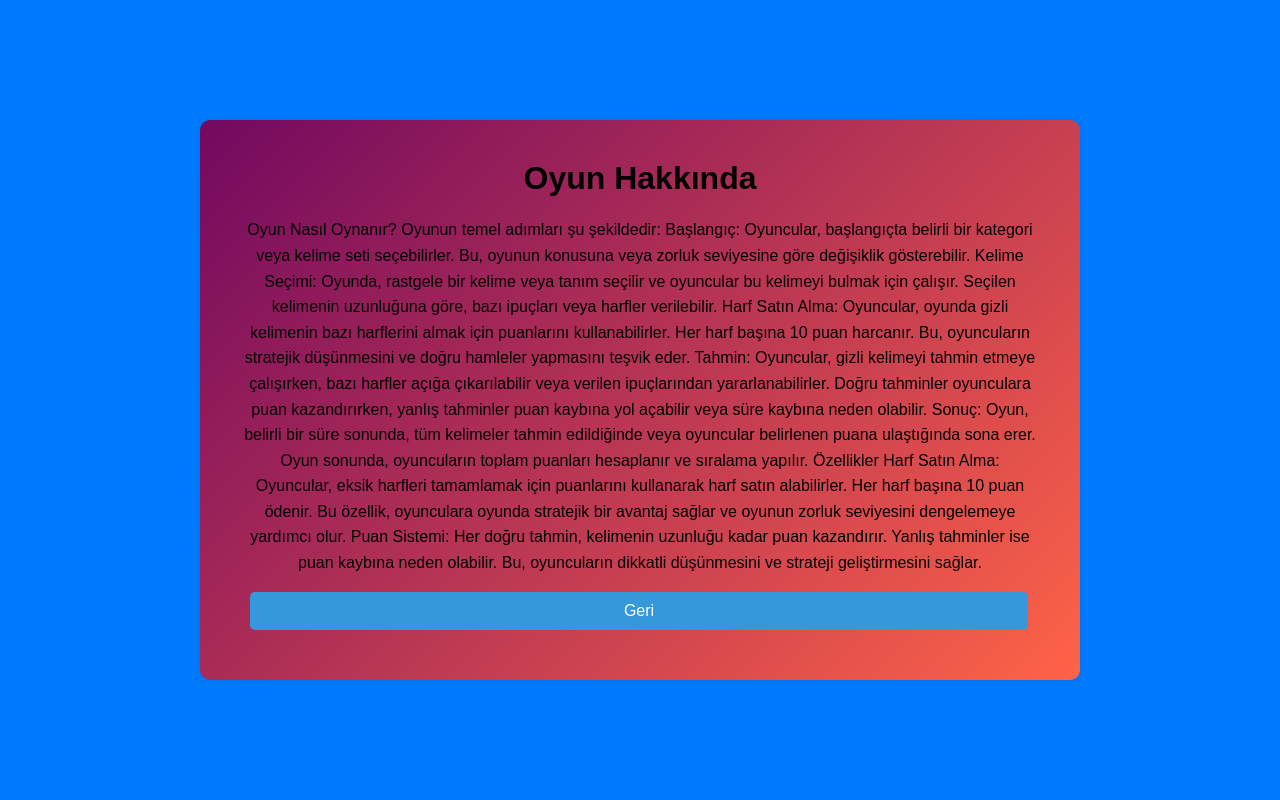
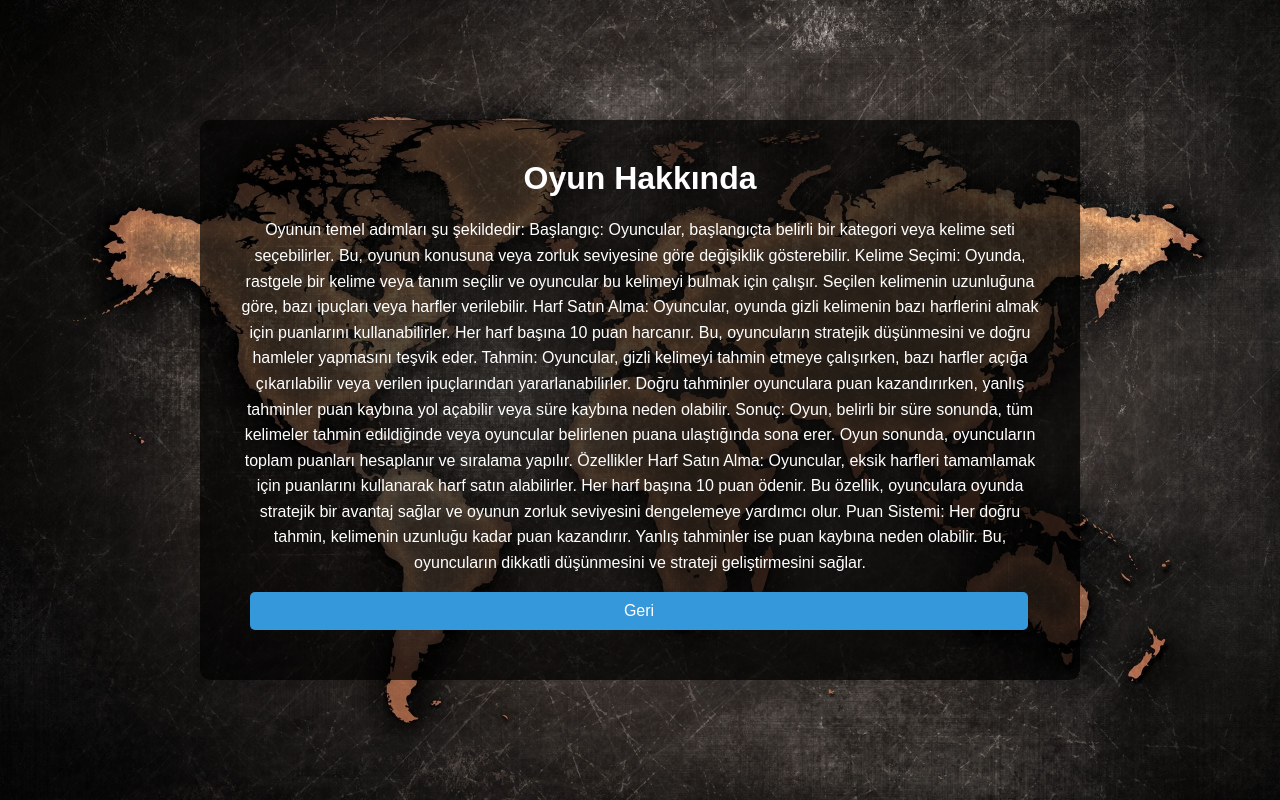
Before and after one commit to kadirulass/geograpy-word-game, a website: page about.html in a window 1280 px wide. Drawn offline with Linux system fonts and the light colour scheme.

Commit message:
version 1.0.1

```diff
--- a/about.html
+++ b/about.html
@@ -6,10 +6,10 @@
     <title>Oyun Hakkında</title>
     <link rel="stylesheet" href="style.css">
 </head>
-<body>
-    <div style="background: linear-gradient(135deg, #720860, #ff6347);" class="info-container">
-        <h1>Oyun Hakkında</h1>
-        <p style="color:black; line-height: 1.6;">Oyun Nasıl Oynanır?
+<body style="background-image: url(images/pxfuel.jpg); background-size: cover; background-position: center; background-attachment: fixed;">
+    <div style="background: linear-gradient(135deg, #000000a1, #000000c0);" class="info-container">
+        <h1 style="color: white;">Oyun Hakkında</h1>
+        <p style="color:rgb(255, 255, 255); line-height: 1.6;">
             Oyunun temel adımları şu şekildedir:
 
             Başlangıç: Oyuncular, başlangıçta belirli bir kategori veya kelime seti seçebilirler. Bu, oyunun konusuna veya zorluk seviyesine göre değişiklik gösterebilir.
--- a/highscores.css
+++ b/highscores.css
@@ -1,8 +1,11 @@
 /* Genel stil ayarları */
 body {
     font-family: Arial, sans-serif;
-    background-color: #ffde96;
-    color: #333;
+    background-image: url(images/arkaplan1.jpg);
+    background-size: cover;
+    background-position: center;
+    background-attachment: fixed;
+    color: #ffffff;
     margin: 0;
     padding: 0;
     display: flex;
@@ -20,7 +23,7 @@ body {
 
 /* Başlık stili */
 h1 {
-    color: #000000;
+    color: #ffffff;
     margin-bottom: 10px; /* Liste ile araya boşluk bırak */
 }
 
@@ -34,13 +37,13 @@ h1 {
 
 /* Liste öğesi stili */
 #scoreList li {
-    background-image:url(images/3dbuton.png);
+    background-image:url(images/red.png);
     background-size: cover;
     background-position: center;
     background-repeat: no-repeat;
     text-align: center;
     padding: 10px;
-    color: #000000;
+    color: #ffffff;
     max-height: 30px;
     margin-bottom: 15px;
     display: flex;
```
Also changed, not shown: admin.html (+1 -1 lines), login.html (+3 -1 lines), server.js (+4 -4 lines), start.html (+3 -3 lines), images/login.jpg (added), style.css (line endings or trailing spaces).
